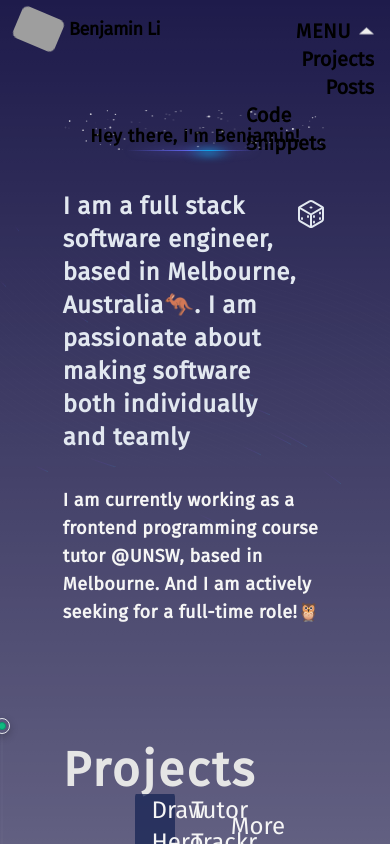
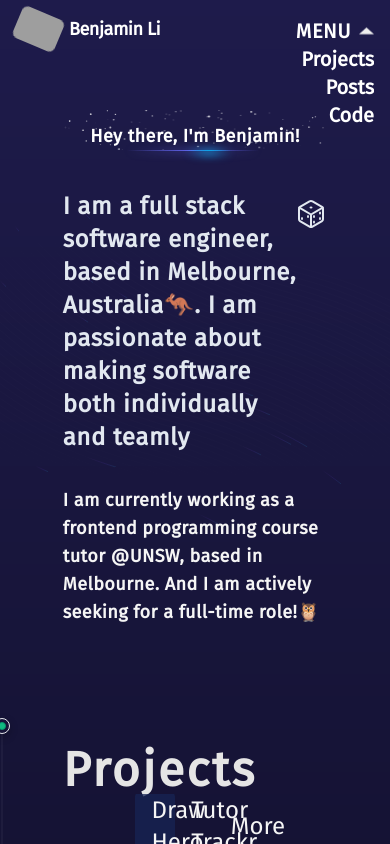
Before and after one commit to benjamin-jun-li/portfolio, a Next.js app: page / in a window 390 px wide. Both pictures are taken after a click on the button "MENU". Shown: the top 844 px of the page. Built offline with nearby package versions, Linux system fonts and the light colour scheme; grey boxes are pictures that could not be loaded.

Commit message:
fix mobile menu & bg color

```diff
--- a/src/app/globals.css
+++ b/src/app/globals.css
@@ -3,17 +3,9 @@
 @tailwind utilities;
 
 :root {
-  --foreground-rgb: 0, 0, 0;
-  --background-start-rgb: 214, 219, 220;
-  --background-end-rgb: 255, 255, 255;
-}
-
-@media (prefers-color-scheme: dark) {
-  :root {
-    --foreground-rgb: 255, 255, 255;
-    --background-start-rgb: 0, 0, 0;
-    --background-end-rgb: 0, 0, 0;
-  }
+  --foreground-rgb: 255, 255, 255;
+  --background-start-rgb: 0, 0, 0;
+  --background-end-rgb: 0, 0, 0;
 }
 
 body {
--- a/src/components/mobile-menubar.tsx
+++ b/src/components/mobile-menubar.tsx
@@ -62,7 +62,7 @@ const MobileMenuBar = ({ className }: { className: string }) => {
           },
         }}
         style={{ pointerEvents: isOpen ? "auto" : "none" }}
-        className="flex flex-col items-end"
+        className="flex flex-col items-end justify-end"
       >
         <motion.li variants={itemVariants}>
           <Link href="/projects" className="hover:text-cyan-900">
@@ -74,9 +74,9 @@ const MobileMenuBar = ({ className }: { className: string }) => {
             Posts
           </Link>
         </motion.li>
-        <motion.li variants={itemVariants}>
+        <motion.li variants={itemVariants} className="w-fit">
           <Link href="/snippets" className="hover:text-cyan-900">
-            Code Snippets
+            Code
           </Link>
         </motion.li>
       </motion.ul>
```
